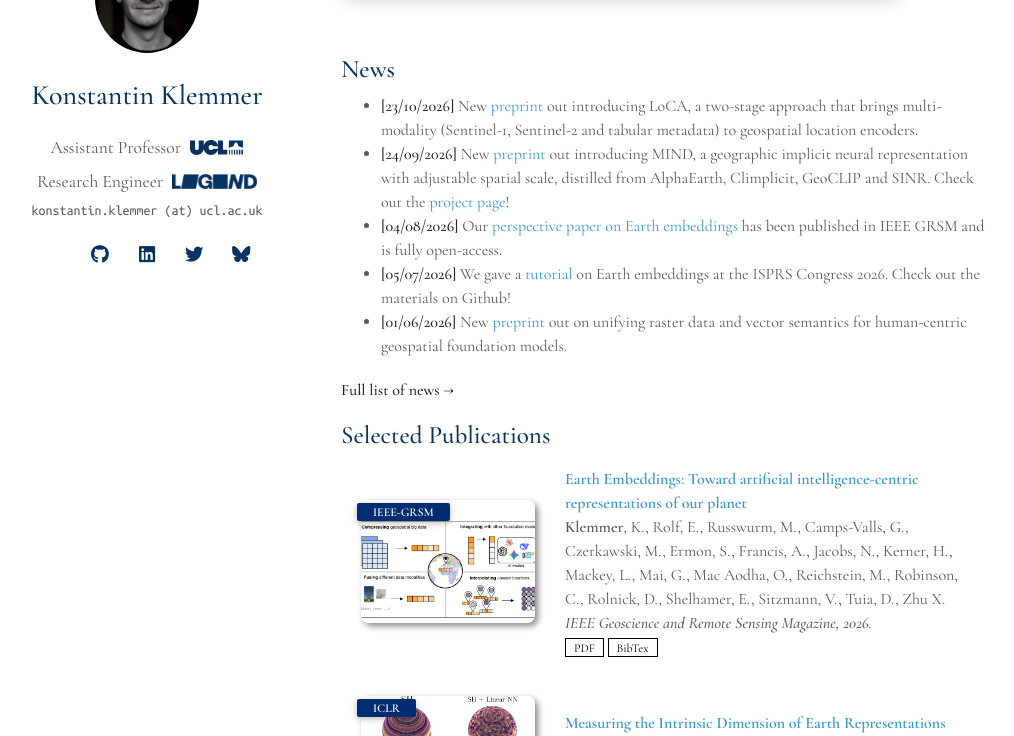
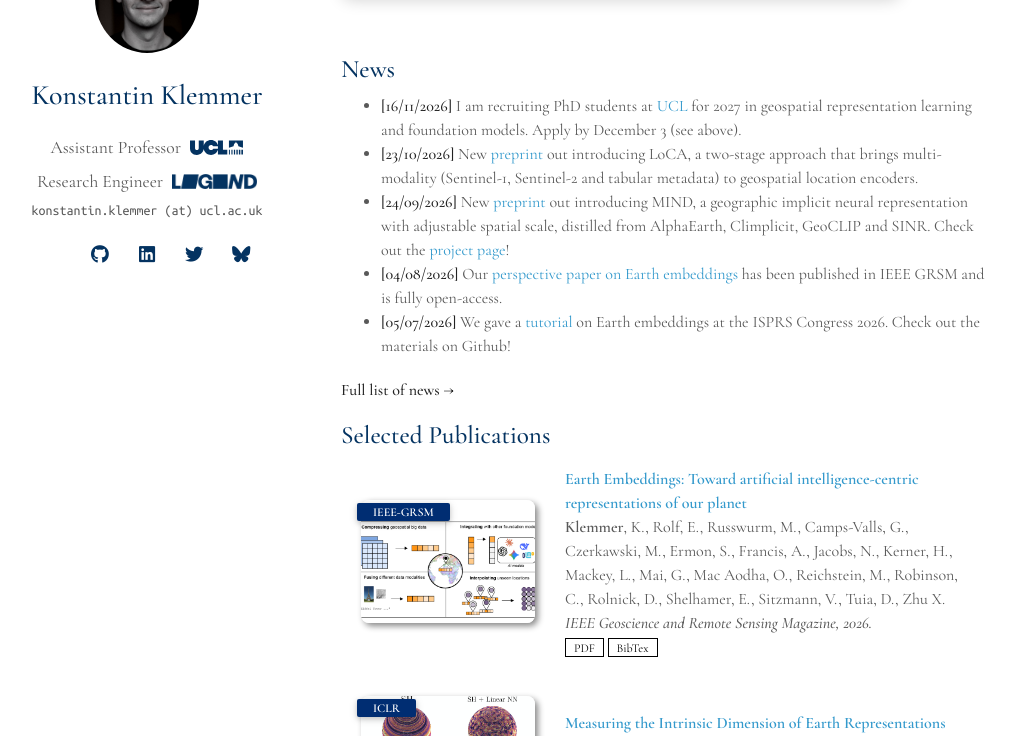
Before and after one commit to konstantinklemmer/konstantinklemmer.github.io, a Jekyll site: the page built from index.md, in a window 1280 px wide and 900 px high, scrolled down 775 px, cut to the strip 164-900 px from the top of the window. Shown: the whole strip, without its empty margins (129-1143 px from the left). Built offline with Jekyll 4.4.1, drawn with Linux system fonts in a browser that asks for light colours; a style sheet for code colours, icons or effects is not loaded; our own code applies the rules of GitHub Pages for plain Markdown files.

Commit message:
docs(content): add PhD recruitment news item
Co-Authored-By: Claude Opus 5.5 <noreply@anthropic.com>
Claude-Session: https://claude.ai/code/session_018abbKFxUAVA2hEoDNCZQSD

```diff
--- a/_data/news.yml
+++ b/_data/news.yml
@@ -1,4 +1,8 @@
 items:
+
+  - date: "16/11/2026"
+    text: >-
+      I am recruiting PhD students at <a href="https://www.ucl.ac.uk/">UCL</a> for 2027 in geospatial representation learning and foundation models. Apply by December 3 (see above).
 
   - date: "23/10/2026"
     text: >-
```
